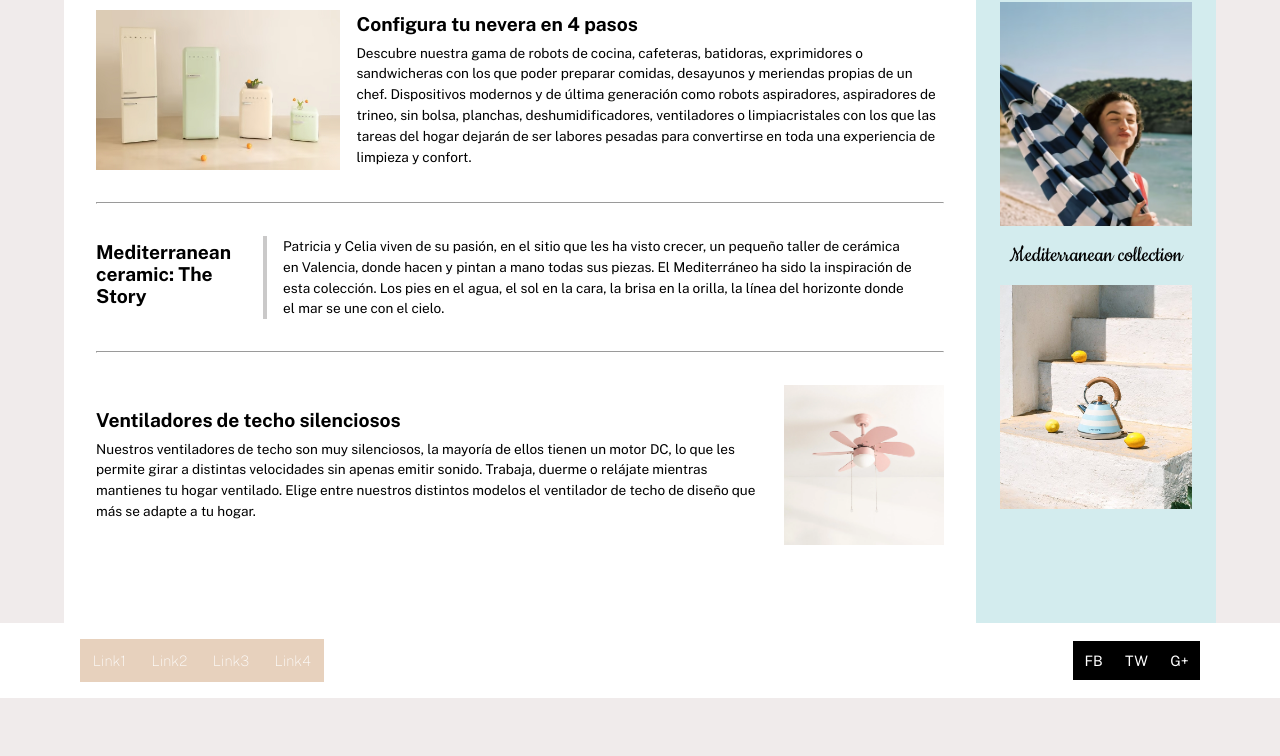
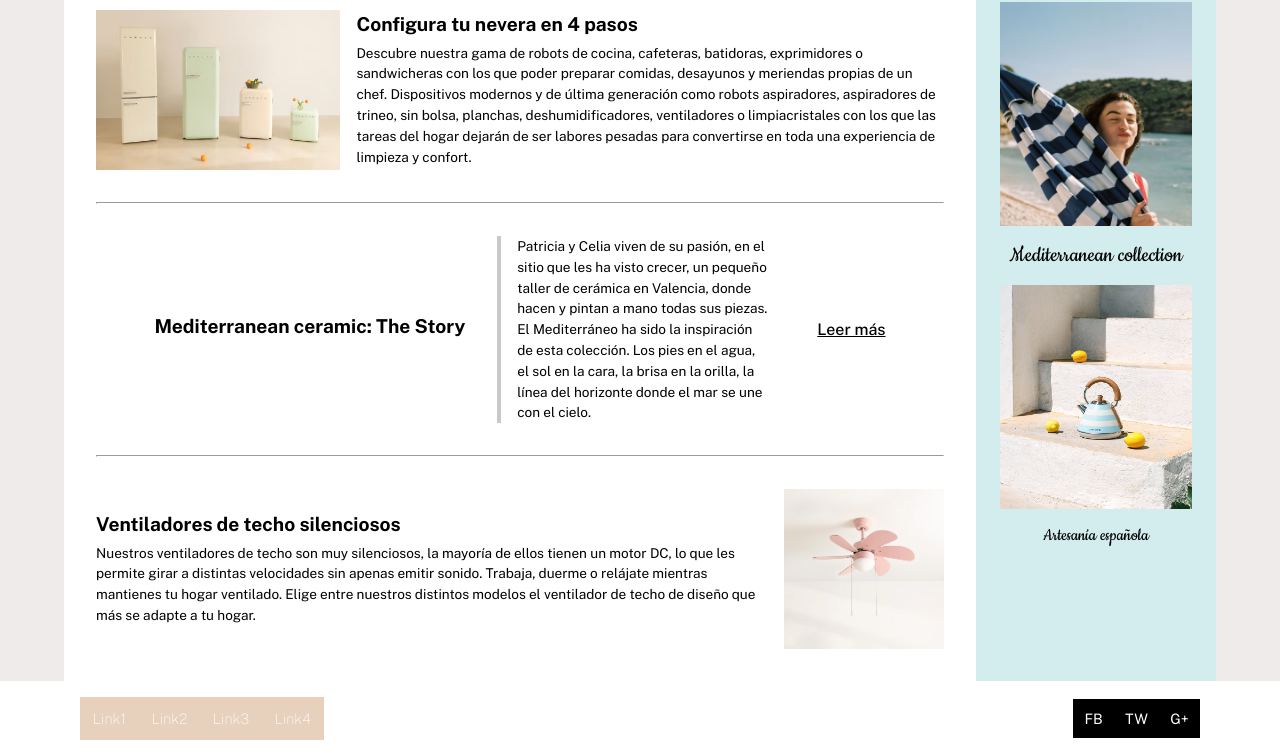
Before and after one commit to marialapc/create-version-2, a website built with Vite: page index.html in a window 1280 px wide. Shown: the part 102-858 px from the top of the page. Before the commit the page ends 800 px from the top, so only its background shows below. Built offline with nearby package versions, Linux system fonts and the light colour scheme.

Commit message:
transform the middle section

```diff
--- a/index.html
+++ b/index.html
@@ -64,6 +64,7 @@
               une con el cielo.
             </p>
           </div>
+          <p class="article__read-more"> <a href="#">Leer más</a></p>
         </article>
         <hr class="separator" />
         <article class="article flex-center">
@@ -81,6 +82,7 @@
         </section>
         <p class="aside__title">Mediterranean collection</p>
         <section class="aside__block aside__block--2"></section>
+        <p class=" aside__title aside__title--subtitle">Artesanía española</p>
       </aside>
     </div>
     <footer class="footer">
--- a/styles/layout/aside.scss
+++ b/styles/layout/aside.scss
@@ -9,6 +9,9 @@
     font-family: var(--fontSecondary);
     font-size: 1.5rem;
     text-align: center;
+    &--subtitle{
+      font-size: 1.2rem;
+    }
   }
   &__block {
     width: 12rem;
--- a/styles/layout/main.scss
+++ b/styles/layout/main.scss
@@ -34,7 +34,17 @@
     display: flex;
     gap: var(--gutter);
     padding-left: var(--gutter);
+    max-width: 20rem;
   }
+  &__read-more{
+    font-size: 1rem;
+    font-weight: 500;
+    text-decoration: underline;
+  a {
+  color: inherit;
+  text-decoration: none;
+  }
+}
 }
 
 .separator {
@@ -52,6 +62,6 @@
 @media (max-width: 55rem) {
   .article {
   flex-direction: column;
-  align-items: flex-start;
+  align-items: center;
   }
 }
```
